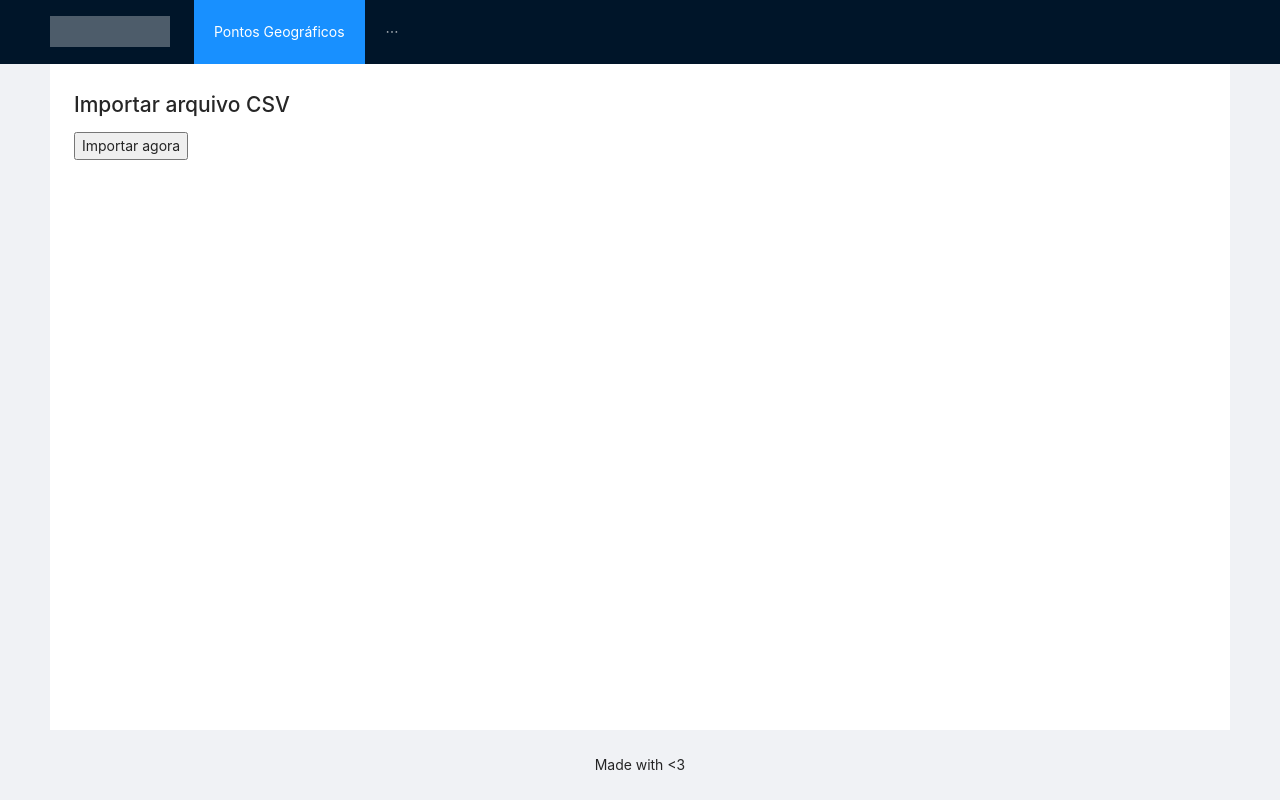
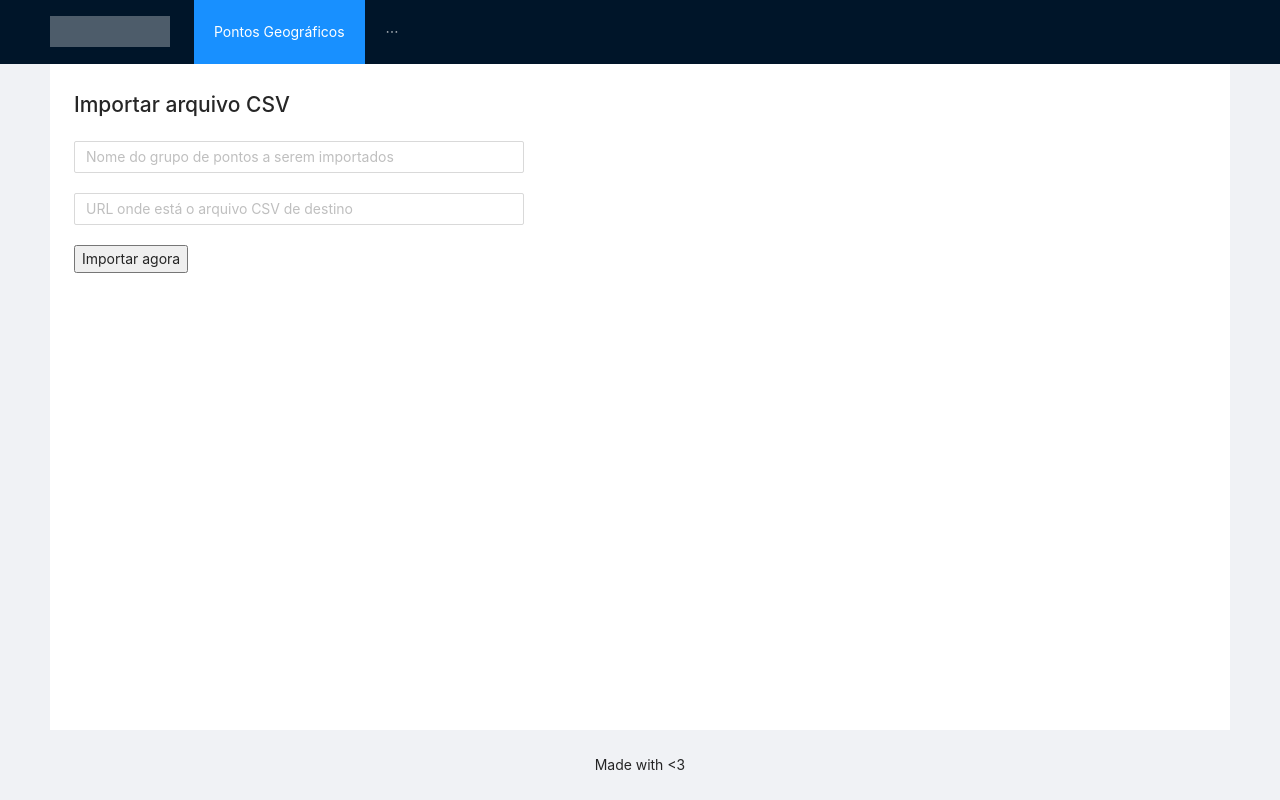
Before and after one commit to avpalmeira/geopoints-web, a React (Create React App) app: page /import in a window 1280 px wide. Built offline with nearby package versions, Linux system fonts and the light colour scheme; no server answers; what google-maps-react would draw is missing.

Commit message:
use form to send location of data to be imported

```diff
--- a/src/components/Importer.js
+++ b/src/components/Importer.js
@@ -1,14 +1,42 @@
-import React from 'react';
-import { message } from 'antd';
+import React, { useState } from 'react';
+import { message, Input } from 'antd';
+import api from '../services/api';
 
 const Importer = (props) => {
-  const handleImport = () => {
-    message.info("Arquivo foi importado!");
+
+  const handleImport = async () => {
+    if (url !== "") {
+      const batchName = name ? name : `newfile-${Math.floor(Math.random() * 1000 + 1)}`;
+      await api.post('/importdata', {
+        name: batchName,
+        filePath: url
+      });
+      setName("");
+      setUrl("");
+      message.info(`Arquivo foi importado: ${url}`);
+    } else {
+      message.info('Você deve inserir uma URL para o arquivo CSV');
+    }
   }
+
+  const [ url, setUrl ] = useState("");
+  const [ name, setName ] = useState("");
 
   return (
     <div>
       <h1>Importar arquivo CSV</h1>
+      <Input
+        value={name}
+        onChange={(e) => setName(e.target.value)}
+        placeholder="Nome do grupo de pontos a serem importados"
+        style={{ maxWidth: '450px', display: 'block', marginBottom: '20px', marginTop: '20px'}}
+      />
+      <Input
+        value={url}
+        onChange={(e) => setUrl(e.target.value)}
+        placeholder="URL onde está o arquivo CSV de destino"
+        style={{ maxWidth: '450px', display: 'block', marginBottom: '20px', marginTop: '20px'}}
+      />
       <button onClick={handleImport}>Importar agora</button>
     </div>
   );
```
